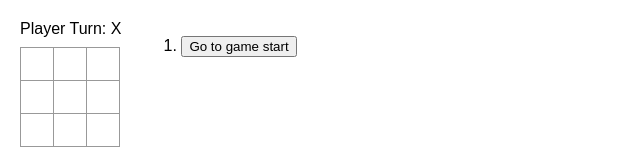
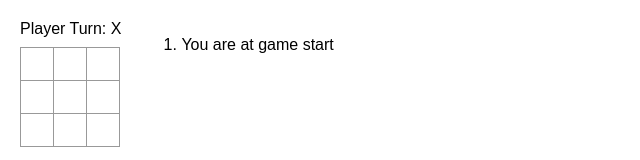
Before and after one commit to HammyPig/react-tic-tac-toe, a React (Create React App) app: page / in a window 1280 px wide. Shown: the top 160 px of the page, without its empty margins (0-640 px from the left). Built offline with nearby package versions, Linux system fonts and the light colour scheme.

Commit message:
feat: highlight currently viewed turn in turn history navigation

```diff
--- a/src/App.js
+++ b/src/App.js
@@ -70,20 +70,37 @@ export default function Game() {
 
   const boardSquares = boardSquaresHistory[turnNumber];
   const turnsTakenList = boardSquaresHistory.map((boardSquares, i) => {
-    let description;
+    let turnNumberAsText;
     if (i == 0) {
-      description = "Go to game start";
+      turnNumberAsText = "game start";
     } else {
-      description = "Go to turn #" + i;
+      turnNumberAsText = "turn #" + i;
     }
 
-    return (
+    const currentTurnText = (
+      <li key={i}>
+        <p>
+          {"You are at " + turnNumberAsText}
+        </p>
+      </li>
+    );
+
+    const goToTurnButton = (
       <li key={i}>
         <button onClick={() => setTurnNumber(i)}>
-          {description}
+          {"Go to " + turnNumberAsText}
         </button>
       </li>
     );
+
+    let content;
+    if (turnNumber == i) {
+      content = currentTurnText;
+    } else {
+      content = goToTurnButton;
+    }
+
+    return content;
   });
 
   return (
```
